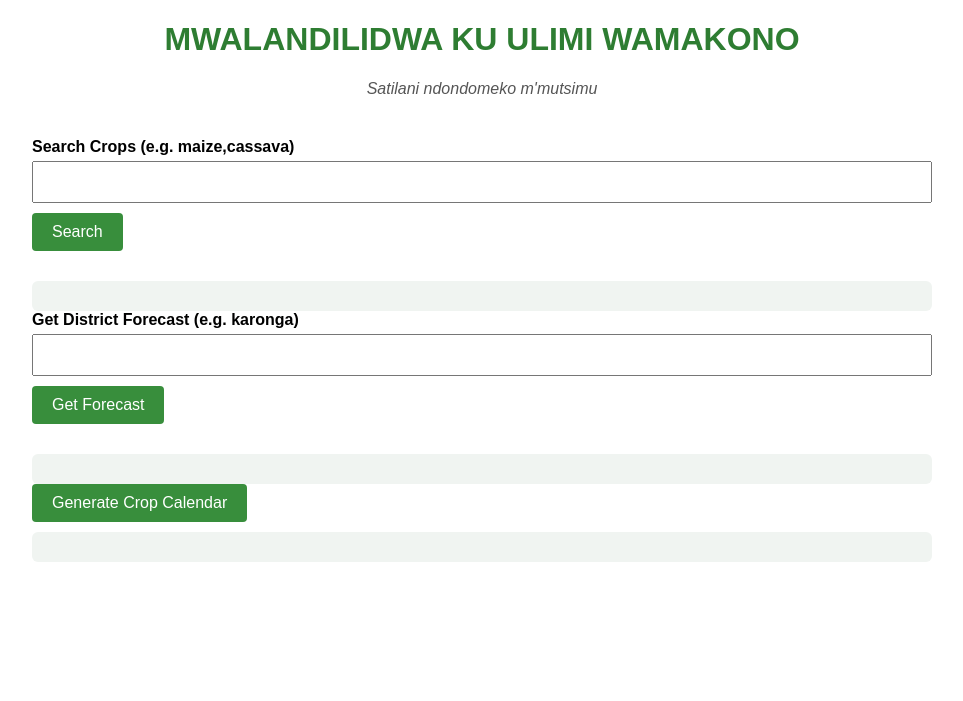
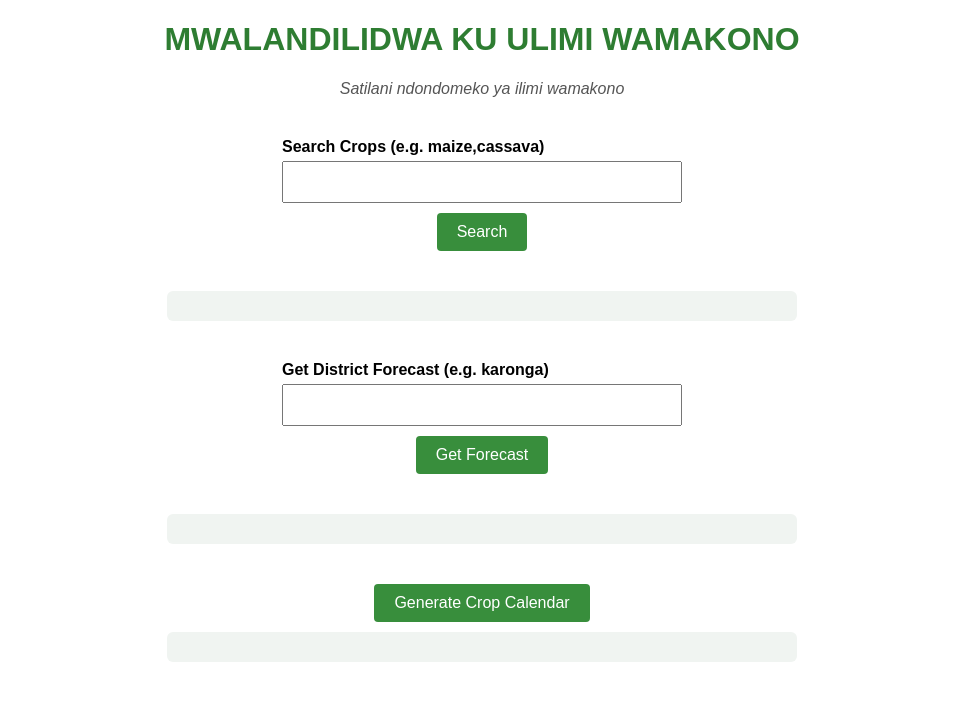
Before and after one commit to sytonmphaka/crop_api_project, a FastAPI app: page / in a window 1280 px wide. Shown: the top 701 px of the page, without its empty margins (158-1121 px from the left). Run offline with FastAPI, Linux system fonts and the light colour scheme.

Commit message:
Enhance EcoCrop API: UI improvements, calendar advice, improved forecasts, static file serving

```diff
--- a/templates/index.html
+++ b/templates/index.html
@@ -11,6 +11,7 @@
     max-width: 900px;
     margin-left: auto;
     margin-right: auto;
+    text-align: center;  /* Center all text inside body */
   }
   h1 {
     color: #2e7d32;
@@ -25,6 +26,10 @@
   }
   form {
     margin-bottom: 30px;
+    display: inline-block;
+    text-align: left;
+    max-width: 400px;
+    width: 100%;
   }
   label {
     font-weight: bold;
@@ -46,6 +51,8 @@
     cursor: pointer;
     font-size: 1em;
     border-radius: 4px;
+    display: block;
+    margin: 0 auto;
   }
   button:hover {
     background-color: #2e7d32;
@@ -57,6 +64,10 @@
     margin-top: 10px;
     white-space: pre-wrap;
     word-wrap: break-word;
+    text-align: left; /* paragraphs aligned left for readability */
+    max-width: 600px;
+    margin-left: auto;
+    margin-right: auto;
   }
   .output p {
     margin: 0 0 15px 0;
@@ -75,7 +86,7 @@
 </head>
 <body>
   <h1>MWALANDILIDWA KU ULIMI WAMAKONO</h1>
-  <p class="subtitle">Satilani ndondomeko m'mutsimu</p>
+  <p class="subtitle">Satilani ndondomeko ya ilimi wamakono</p>
 
   <!-- Crop Search -->
   <section id="crop-search-section">
@@ -89,7 +100,7 @@
   </section>
 
   <!-- District Forecast -->
-  <section id="forecast-section">
+  <section id="forecast-section" style="margin-top: 40px;">
     <form id="forecast-form">
       <label for="district-name">Get District Forecast (e.g. karonga)</label>
       <input type="text" id="district-name" name="district" required />
@@ -99,7 +110,7 @@
   </section>
 
   <!-- Crop Calendar -->
-  <section id="calendar-section">
+  <section id="calendar-section" style="margin-top: 40px;">
     <button id="generate-calendar-btn">Generate Crop Calendar</button>
     <div id="calendar-results" class="output"></div>
     <a id="calendar-download-link" href="#" class="download-link" style="display:none;" target="_blank" download>Download Calendar CSV</a>
@@ -155,8 +166,22 @@
       if(data.error) {
         resultsDiv.innerHTML = `<p style="color:red;">Error: ${data.error}</p>`;
       } else if(data.forecast_summary) {
-        const paragraphs = data.forecast_summary.split('\n').filter(p => p.trim() !== '');
-        resultsDiv.innerHTML = formatParagraphs(paragraphs);
+        // data.forecast_summary is an object with monthly_forecast & seasonal_summary
+        const mf = data.forecast_summary.monthly_forecast;
+        const ss = data.forecast_summary.seasonal_summary;
+
+        // Build html for monthly forecast
+        let monthlyHtml = '<h3>Monthly Forecast</h3><ul>';
+        for (const month in mf) {
+          monthlyHtml += `<li><strong>${month}:</strong> ${mf[month]}</li>`;
+        }
+        monthlyHtml += '</ul>';
+
+        // Build html for seasonal summary paragraphs
+        let seasonalHtml = '<h3>Seasonal Summary</h3>';
+        seasonalHtml += formatParagraphs(ss);
+
+        resultsDiv.innerHTML = monthlyHtml + seasonalHtml;
       } else {
         resultsDiv.innerHTML = '<p>No forecast available.</p>';
       }
```
